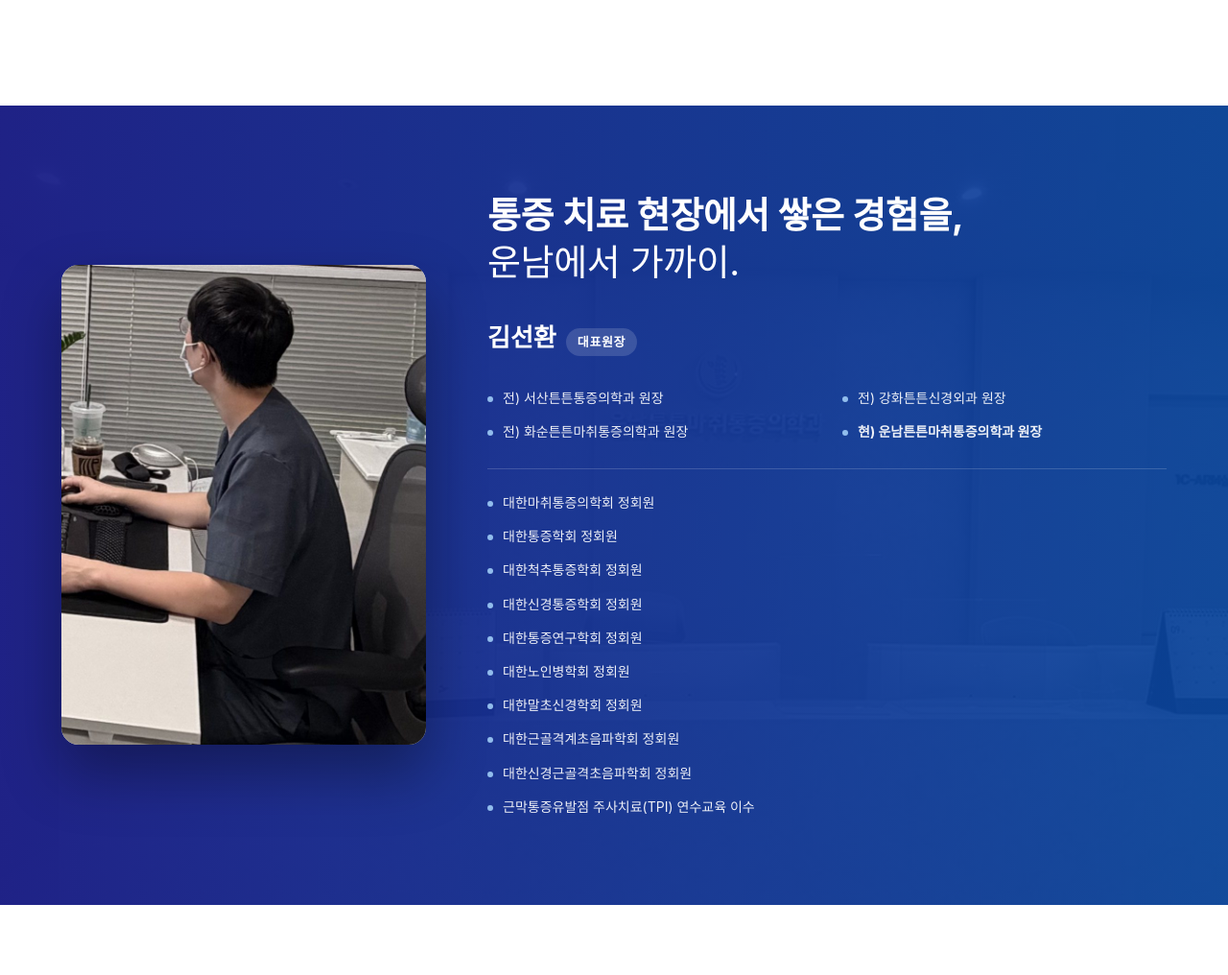
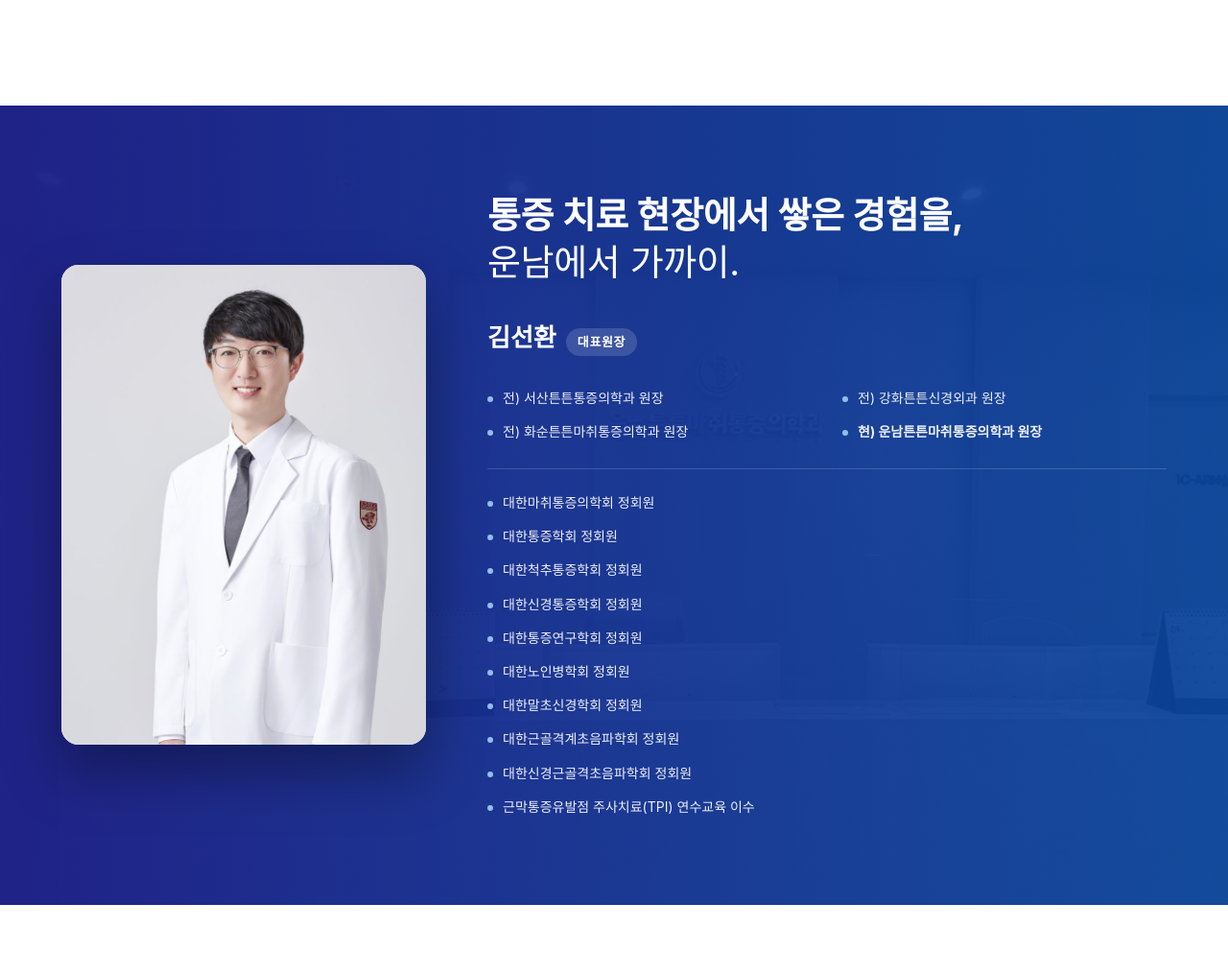
Before and after one commit to Jeongdonghwan/orth_prj, a Flask app: page / in a window 1280 px wide. Shown: the part 1431-2447 px from the top of the page at 96% size. Run offline with Flask 3, Linux system fonts and the light colour scheme; some web fonts are replaced.

Commit message:
대표원장 프로필 사진 교체(가슴 이름표 제거), 체외충격파실 사진 교체
Co-Authored-By: Claude Opus 5.5 <noreply@anthropic.com>

```diff
--- a/app/static/css/style.css
+++ b/app/static/css/style.css
@@ -120,7 +120,8 @@ nav ul a:hover::after{transform:scaleX(1)}
 .doctor::before{content:"";position:absolute;inset:0;z-index:1;background:linear-gradient(90deg,rgba(30,33,136,.88),rgba(0,91,172,.6))}
 .doctor .wrap{position:relative;z-index:2;display:grid;grid-template-columns:380px 1fr;gap:64px;align-items:center;padding-top:90px;padding-bottom:90px}
 .doctor .photo{height:500px;border-radius:var(--r);box-shadow:0 30px 60px rgba(0,0,0,.35)}
-.doctor .photo>img{object-position:50% 30%}
+.doctor .photo{background:#e9eaec}
+.doctor .photo>img{object-position:50% 0}
 .doctor .info{padding:0}
 .doctor h2{color:#fff;text-align:left}
 .doctor .nm{margin-top:30px;font-size:26px;font-weight:700;display:flex;align-items:baseline;gap:10px}
```
Also changed, not shown: app/static/img/doctor-main.jpg, app/static/img/equip-3.jpg.
